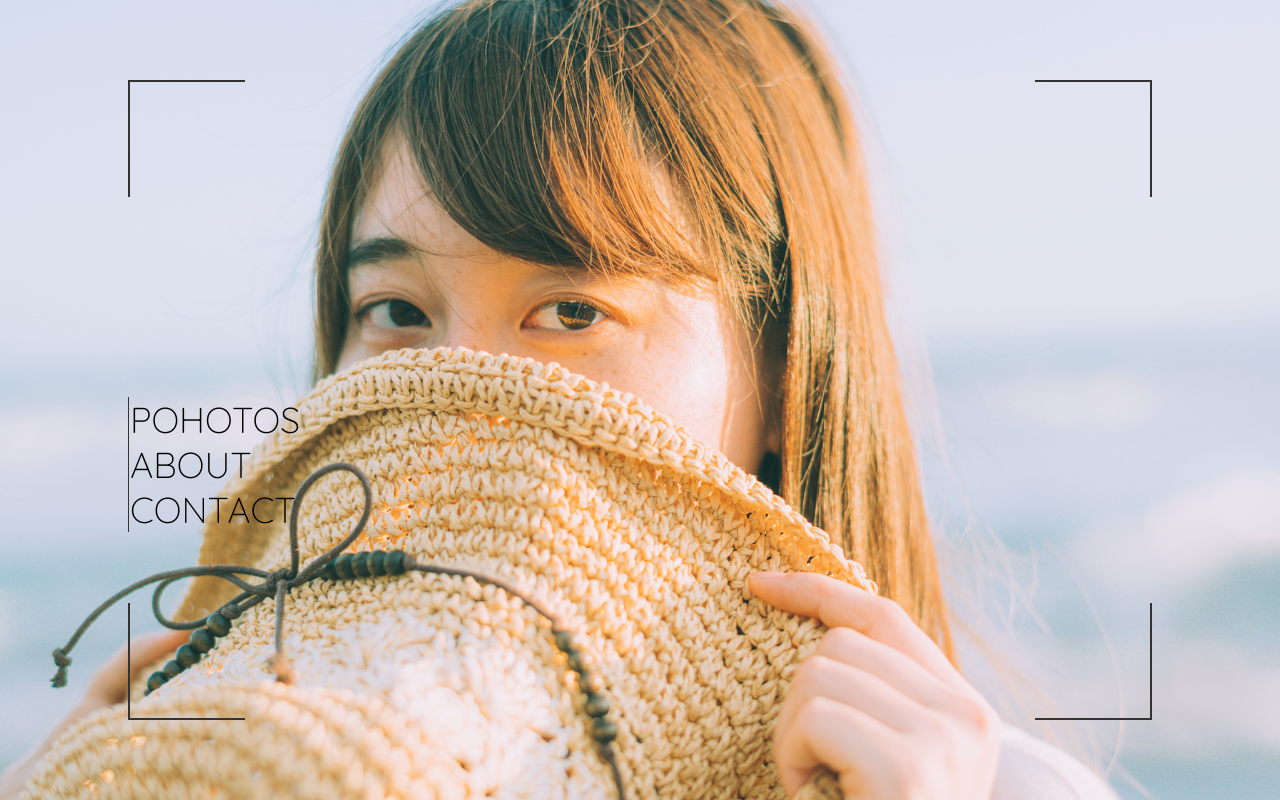
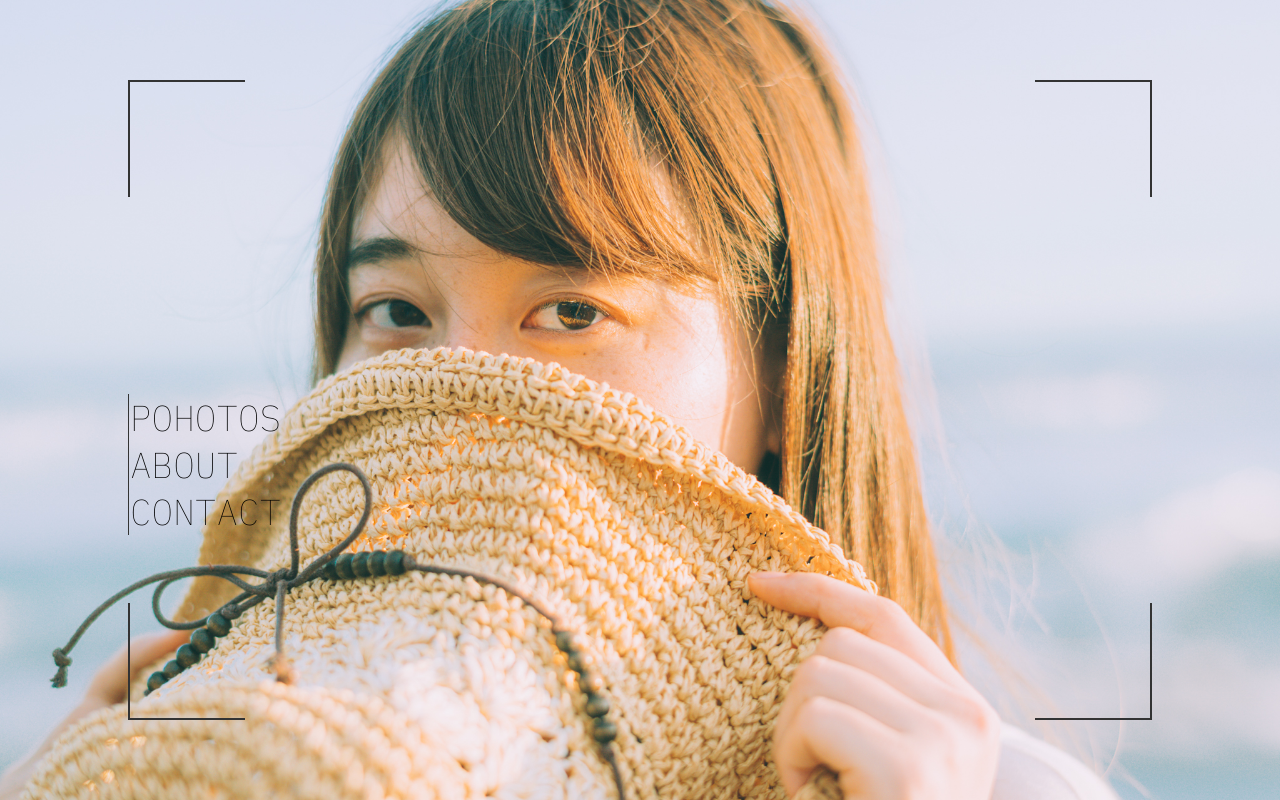
Before and after one commit to rikucame/PhotoPortfolio, a React app: page / in a window 1280 px wide. Built offline with nearby package versions, Linux system fonts and the light colour scheme.

Commit message:
背景写真の呼び出しかたの変更

```diff
--- a/src/components/atoms/Photo.tsx
+++ b/src/components/atoms/Photo.tsx
@@ -2,14 +2,12 @@ import * as React from 'react';
 import '../../scss/components/atoms/Photo.scss'
 
 interface photo {
-    fileName: String
-    className: String
+    src: String
+    className?: String
 }
 
 const Photo = (props: photo) => {
-    console.log(props.fileName);
-    const photoSrc = `${process.env.PUBLIC_URL}/photos/${props.fileName}.jpg`;
-    return <img className={`photo ${props.className}`} src={photoSrc} />
+    return <img className={`photo ${props.className}`} src={`${props.src}`} />
 }
 
 export default Photo;
--- a/src/components/molecules/BackgroundPhoto.tsx
+++ b/src/components/molecules/BackgroundPhoto.tsx
@@ -20,9 +20,11 @@ const BackgroundPhoto = () => {
         'horizontally-fit': isWide,
         'vertically-fit': !isWide,
     });
+
+    const photoPath = `${process.env.PUBLIC_URL}/photos/${photoNames[currentPhoto]}.jpg`;
     window.addEventListener('resize', () => setIsWide(CheckWidthHeight()));
 
-    return <Photo fileName={photoNames[currentPhoto]} className={backgroundImageClass} />
+    return <Photo src={photoPath} className={backgroundImageClass} />
 }
 
 export default BackgroundPhoto
--- a/src/scss/components/atoms/LinkLabel.scss
+++ b/src/scss/components/atoms/LinkLabel.scss
@@ -1,8 +1,10 @@
 @import url('https://fonts.googleapis.com/css?family=Quicksand:300&display=swap');
+@import url('https://fonts.googleapis.com/css?family=IBM+Plex+Mono:100,300,400|Major+Mono+Display&display=swap');
 
 .link-label {
     text-decoration: none;
     color: inherit;
-    font-family: 'Quicksand', sans-serif;
+    font-family:'IBM Plex Mono', 'Major Mono Display', monospace, 'Quicksand', sans-serif;
+    font-weight: 100;
     cursor: pointer;
 }
```
